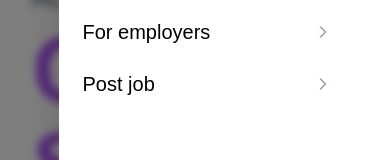
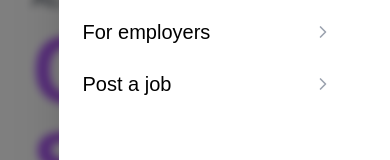
Before and after one commit to TheOverLordEA/oitii, a Next.js app: page /jobs in a window 390 px wide. Both pictures are taken after a click on the icon 322 px from the left and 48 px from the top of the page. Shown: the part 147-307 px from the top of the page. Built offline with nearby package versions, Linux system fonts and the light colour scheme; no server answers.

Commit message:
Edited burgerMenu links employers

```diff
--- a/app/(public-pages)/(jobs)/jobs/page.tsx
+++ b/app/(public-pages)/(jobs)/jobs/page.tsx
@@ -1,11 +1,8 @@
-// import AppShowcaseJobs from "@/components/appShowcase/AppShowCaseJobs";
 import EmailNewsLetterSignUp from "@/components/emailNewsletter/EmailNewsLetterSignUp";
 import HeroJobs from "@/components/hero/HeroJobs";
 import FeaturedJobs from "@/components/trendingJobs/TrendingJobs";
-// import { span } from "framer-motion/client";
 import { Suspense } from "react";
 import JobSectionHome from "@/components/job-sections/JobSectionBlock";
-// import Link from "next/link";
 
 import { Metadata } from "next";
 
--- a/components/burgerMenu/BurgerMenuPanel.tsx
+++ b/components/burgerMenu/BurgerMenuPanel.tsx
@@ -2,22 +2,18 @@
 
 import { X, ChevronRight } from "lucide-react";
 import { Button } from "@/components/ui/button";
-// import { cn } from "@/lib/utils";
 import Link from "next/link";
 import { Josefin_Sans } from "next/font/google";
-// import { cn } from "@/lib/utils";
 
 interface Props {
   isOpen: boolean;
   onClose: (e?: React.MouseEvent<HTMLElement>) => void;
 }
 
-const LAUNCHLINK = "/coming-soon";
-
 const menuItems = [
   { href: "/jobs", label: "Jobs" },
-  { href: LAUNCHLINK || "#job-seekers", label: "For employers" },
-  { href: "/post-a-job", label: "Post job" },
+  { href: "/employers", label: "For employers" },
+  { href: "/post-a-job", label: "Post a job" },
 ];
 
 const josefin_sans = Josefin_Sans({
--- a/components/headers/HomePageHeader.tsx
+++ b/components/headers/HomePageHeader.tsx
@@ -10,8 +10,6 @@ const BUTTON = {
   signIn: "Sign In",
   signUp: "Sign Up",
 };
-
-const LAUNCHLINK = "/coming-soon";
 
 const navItems = [
   { name: "Jobs", href: "/jobs" },
```
